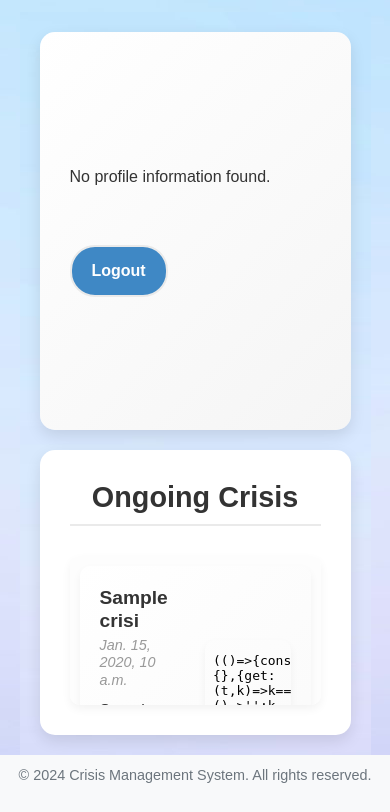
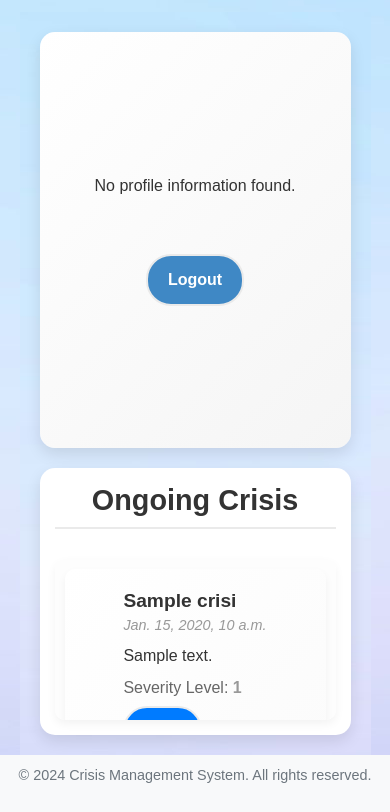
Before and after one commit to kaivalmehta/G5_Crisis_Management_System, a Django app: template source/templates/profile.html in a window 390 px wide. Shown: the part 64-876 px from the top of the page. Run offline with Django 5.2, Linux system fonts and the light colour scheme; the template is opened without the code that fills it: values that come from a table or form of the project are taken from there, others are empty; tables that the repository leaves empty hold one stand-in row (values such as "Sample post"); some libraries are stand-ins or nearby versions.

Commit message:
page responsive for more type p screens

```diff
--- a/source/static/style/profile.css
+++ b/source/static/style/profile.css
@@ -1,7 +1,7 @@
 
 body {
-    justify-content: center; /* Horizontally center */
-    align-items: center;    /* Vertically center */
+    justify-content: center;
+    align-items: center;
 
 }
 
@@ -28,7 +28,7 @@
     padding: 30px;
     border-radius: 15px;
     box-shadow: 0 6px 15px rgba(0, 0, 0, 0.1);
-    color: #333; /* Dark gray for contrast */
+    color: #333;
     display: flex;
     flex-direction: column;
     align-items: center;
@@ -205,9 +205,8 @@
 
 /* Buttons in Crisis Item */
 .crisis-item .btn {
-    /* background-color: #28a745;  */
-    color: #f5f5f5; /* Medium gray */
-    border: 2px solid #eaeaea; /* Light gray */
+    color: #f5f5f5;
+    border: 2px solid #eaeaea;
     border-radius: 25px;
     padding: 10px 15px;
     font-weight: bold;
@@ -227,8 +226,8 @@
 
 
 .crisis-item .btn:hover {
-    background-color: #f5f5f5; /* Subtle gray hover */
-    color: #333; /* Darker gray */
+    background-color: #f5f5f5;
+    color: #333;
 }
 
 /* Scrollbar Customization for Crisis List */
@@ -237,27 +236,62 @@
 }
 
 .crisis-list::-webkit-scrollbar-thumb {
-    background: #dcdcdc; /* Light gray */
+    background: #dcdcdc;
     border-radius: 10px;
 }
 
 .crisis-list::-webkit-scrollbar-thumb:hover {
-    background: #c0c0c0; /* Slightly darker gray */
+    background: #c0c0c0;
 }
 
 
-@media (max-width: 768px) {
+
+
+@media (max-width: 1024px) {
     .profile-page-container {
         flex-direction: column;
+        align-items: center;
         gap: 20px;
     }
 
     .profile-left,
     .profile-right {
+        width: 95%;
+        max-width: 600px;
+    }
+
+    .profile-right {
+        padding: 15px; /* Adjust padding */
+    }
+
+    .crisis-item {
+        flex-direction: column;
+        align-items: center;
+        gap: 15px;
+    }
+
+    .report-map {
+        width: 100%;
+        height: 250px;
+    }
+
+    iframe {
+        width: 100%;
+        height: 250px;
+    }
+}
+
+@media (max-width: 768px) {
+    .profile-left,
+    .profile-right {
         width: 100%;
     }
 
-    .profile-left {
-        align-items: flex-start;
+    .report-map {
+        height: 200px;
+    }
+
+    iframe {
+        height: 200px;
     }
 }
```
